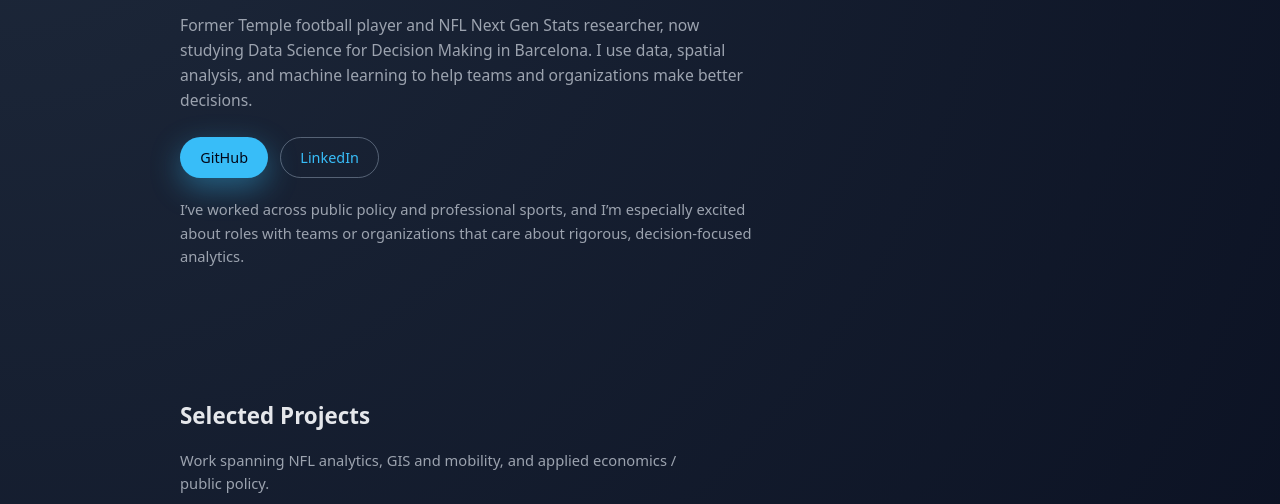
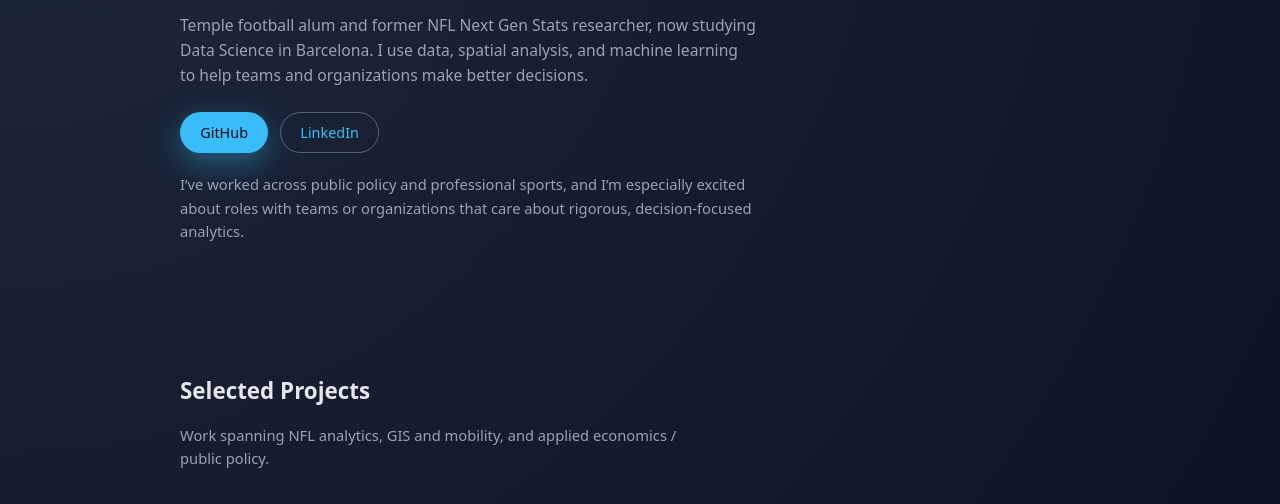
Before and after one commit to samuelfraley-bse/ds-portfolio, a plain HTML site: page index.html in a window 1280 px wide. Shown: the part 242-746 px from the top of the page. Drawn offline with Linux system fonts and the light colour scheme.

Commit message:
sf update index

```diff
--- a/index.html
+++ b/index.html
@@ -29,7 +29,7 @@
       <div class="container">
         <h1>Data Scientist for Decision Making</h1>
         <p class="hero-tagline">
-          Former Temple football player and NFL Next Gen Stats researcher, now studying Data Science for Decision Making in Barcelona. I use data, spatial analysis, and machine learning to help teams and organizations make better decisions.
+          Temple football alum and former NFL Next Gen Stats researcher, now studying Data Science in Barcelona. I use data, spatial analysis, and machine learning to help teams and organizations make better decisions.
         </p>
         <div class="hero-links">
           <!-- TODO: replace with your actual GitHub URL -->
```
